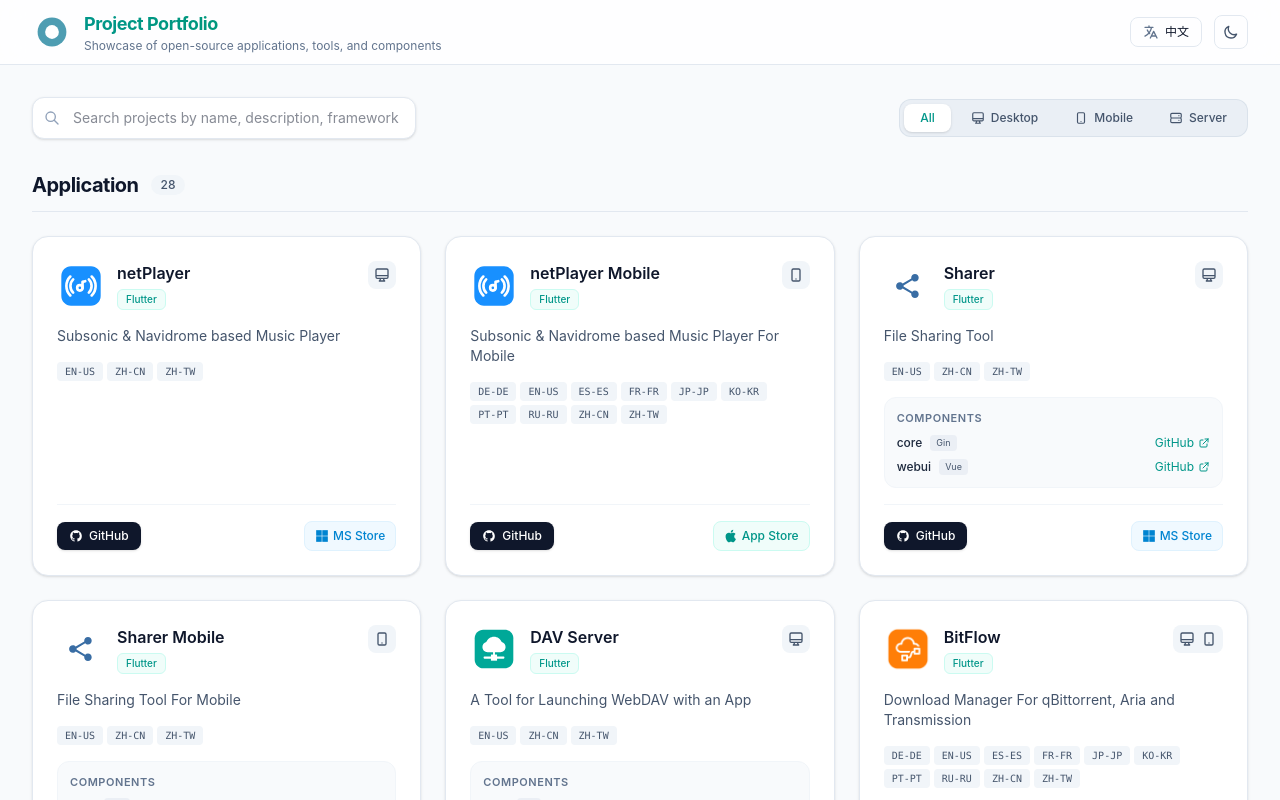
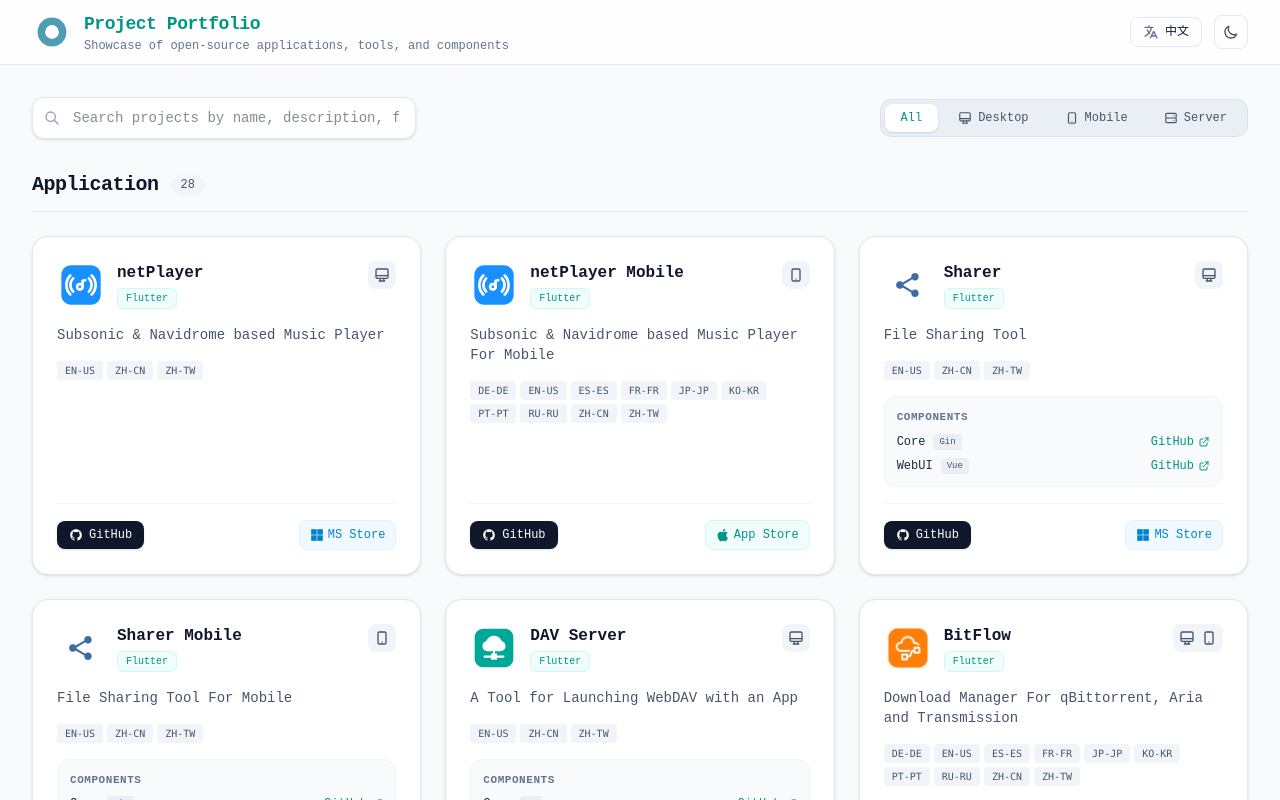
Before and after one commit to Zhoucheng133/Project-Page, a Vue app: page / in a window 1280 px wide. Shown: the top 800 px of the page. Built offline with nearby package versions, Linux system fonts and the light colour scheme.

Commit message:
改进一些样式

```diff
--- a/src/json/projects.json
+++ b/src/json/projects.json
@@ -66,12 +66,12 @@
     "type": "application",
     "components": [
       {
-        "name": "core",
+        "name": "Core",
         "framework": "Gin",
         "github": "https://github.com/Zhoucheng133/Sharer-Core"
       },
       {
-        "name": "webui",
+        "name": "WebUI",
         "framework": "Vue",
         "github": "https://github.com/Zhoucheng133/Sharer-Web"
       }
@@ -98,12 +98,12 @@
     "type": "application",
     "components": [
       {
-        "name": "core",
+        "name": "Core",
         "framework": "Gin",
         "github": "https://github.com/Zhoucheng133/Sharer-Core"
       },
       {
-        "name": "webui",
+        "name": "WebUI",
         "framework": "Vue",
         "github": "https://github.com/Zhoucheng133/Sharer-Web"
       }
@@ -131,7 +131,7 @@
     "type": "application",
     "components": [
       {
-        "name": "core",
+        "name": "Core",
         "framework": "Go",
         "github": "https://github.com/Zhoucheng133/DAV-Core"
       }
@@ -198,7 +198,7 @@
     "type": "application",
     "components": [
       {
-        "name": "core",
+        "name": "Core",
         "framework": "Go",
         "github": "https://github.com/Zhoucheng133/Server-Express-Core"
       }
@@ -235,7 +235,7 @@
     "type": "application",
     "components": [
       {
-        "name": "core",
+        "name": "Core",
         "framework": "Go",
         "github": "https://github.com/Zhoucheng133/EXIF-Helper-Core"
       }
@@ -263,7 +263,7 @@
     "type": "application",
     "components": [
       {
-        "name": "core",
+        "name": "Core",
         "framework": "Go",
         "github": "https://github.com/Zhoucheng133/PhotoArchiver-Core"
       }
@@ -291,7 +291,7 @@
     "type": "application",
     "components": [
       {
-        "name": "core",
+        "name": "Core",
         "framework": "Python",
         "github": "https://github.com/Zhoucheng133/Face-Detector"
       }
@@ -334,7 +334,7 @@
     "type": "application",
     "components": [
       {
-        "name": "core",
+        "name": "Core",
         "framework": "Python",
         "github": "https://github.com/Zhoucheng133/MusicDL-Core"
       }
@@ -359,7 +359,7 @@
     "type": "application",
     "components": [
       {
-        "name": "core",
+        "name": "Core",
         "framework": "Rust",
         "github": "https://github.com/Zhoucheng133/Gamma-Setter-Core"
       },
@@ -389,7 +389,7 @@
     "type": "application",
     "components": [
       {
-        "name": "core",
+        "name": "Core",
         "framework": "Go",
         "github": "https://github.com/Zhoucheng133/toWebp-Core"
       }
@@ -491,7 +491,7 @@
     "type": "application",
     "components": [
       {
-        "name": "core",
+        "name": "Core",
         "framework": "Go",
         "github": "https://github.com/Zhoucheng133/GitPack-Core"
       }
@@ -519,7 +519,7 @@
     "msstore": "https://apps.microsoft.com/detail/9ppfngbt79dv",
     "components": [
       {
-        "name": "core",
+        "name": "Core",
         "framework": "Python",
         "github": "https://github.com/Zhoucheng133/HEIC-Converter-Core"
       }
@@ -620,7 +620,7 @@
     "type": "application",
     "components": [
       {
-        "name": "webui",
+        "name": "WebUI",
         "framework": "Vue",
         "github": "https://github.com/Zhoucheng133/virtual-dir-page"
       }
@@ -707,7 +707,7 @@
     "type": "service",
     "components": [
       {
-        "name": "webui",
+        "name": "WebUI",
         "framework": "Vue",
         "github": "https://github.com/Zhoucheng133/Anime-Helper-UI"
       }
@@ -732,7 +732,7 @@
     "type": "service",
     "components": [
       {
-        "name": "webui",
+        "name": "WebUI",
         "framework": "Vue",
         "github": "https://github.com/Zhoucheng133/Jackett-Helper-Web"
       }
@@ -758,7 +758,7 @@
     "type": "service",
     "components": [
       {
-        "name": "webui",
+        "name": "WebUI",
         "framework": "Vue",
         "github": "https://github.com/Zhoucheng133/SHT-Viz-Web"
       }
@@ -783,7 +783,7 @@
     "type": "service",
     "components": [
       {
-        "name": "webui",
+        "name": "WebUI",
         "framework": "Svelte",
         "github": "https://github.com/Zhoucheng133/MusicDL-FrontEnd"
       }
@@ -809,7 +809,7 @@
     "type": "service",
     "components": [
       {
-        "name": "webui",
+        "name": "WebUI",
         "framework": "React",
         "github": "https://github.com/Zhoucheng133/LocalSocks-Web"
       }
@@ -835,7 +835,7 @@
     "type": "service",
     "components": [
       {
-        "name": "webui",
+        "name": "WebUI",
         "framework": "React",
         "github": "https://github.com/Zhoucheng133/DAV-with-Docker-Web"
       }
@@ -860,7 +860,7 @@
     "type": "service",
     "components": [
       {
-        "name": "webui",
+        "name": "WebUI",
         "framework": "Vue",
         "github": "https://github.com/Zhoucheng133/Index-Page"
       }
@@ -885,7 +885,7 @@
     "type": "service",
     "components": [
       {
-        "name": "webui",
+        "name": "WebUI",
         "framework": "Vue",
         "github": "https://github.com/Zhoucheng133/Monitor-UI"
       }
@@ -910,7 +910,7 @@
     "type": "service",
     "components": [
       {
-        "name": "webui",
+        "name": "WebUI",
         "framework": "Vue",
         "github": "https://github.com/Zhoucheng133/MultiCash-Web"
       }
@@ -935,7 +935,7 @@
     "type": "service",
     "components": [
       {
-        "name": "webui",
+        "name": "WebUI",
         "framework": "React",
         "github": "https://github.com/Zhoucheng133/Anime-Helper-Web"
       }
--- a/src/style.css
+++ b/src/style.css
@@ -3,4 +3,5 @@
 
 body{
   user-select: none;
+  font-family: "Fira Code", "JetBrains Mono", "Source Code Pro", monospace;
 }
```
